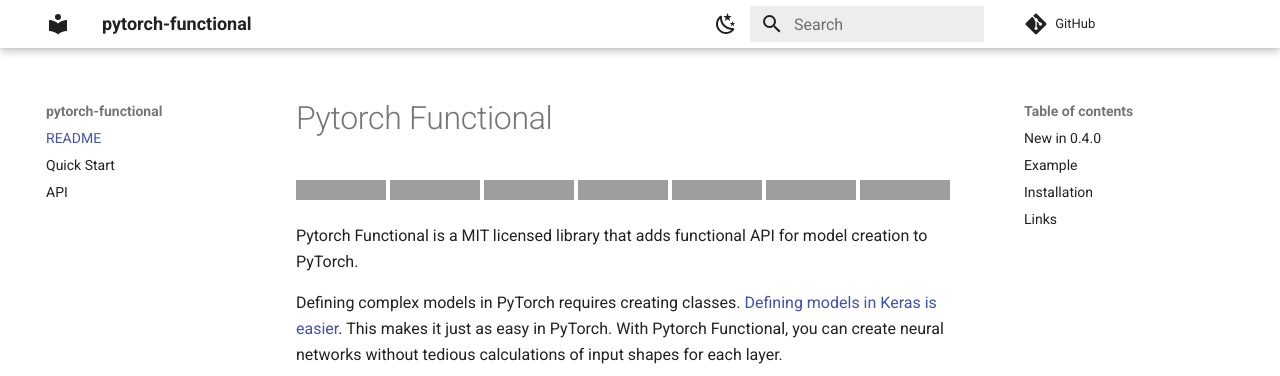
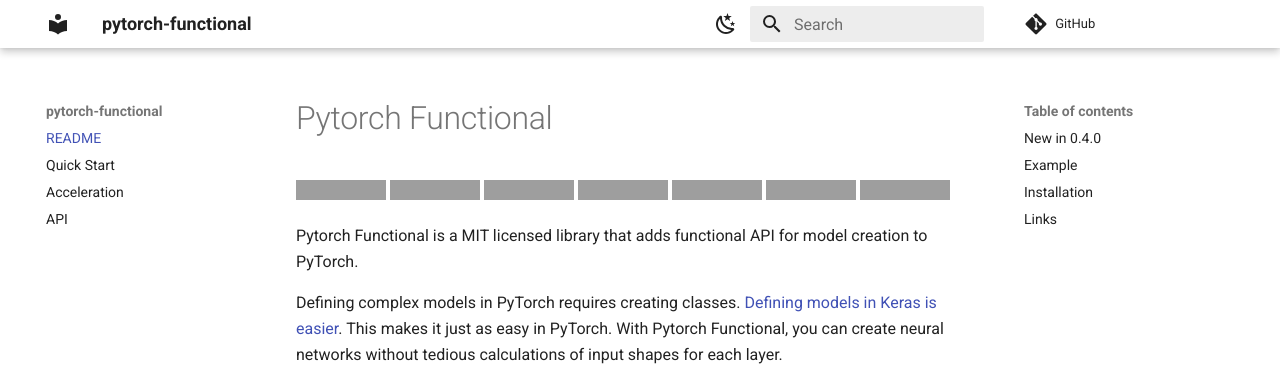
Before and after one commit to sjmikler/pytorch-symbolic, an MkDocs documentation site: the page built from docs/README.md, in a window 1280 px wide. Shown: the top 376 px of the page. Built offline with MkDocs 1.6.1 and Material for MkDocs 9.7.7, drawn with Linux system fonts in a browser that asks for light colours; comment, search, counter and statistics services are not loaded; grey boxes are pictures that could not be loaded.

Commit message:
Add new docs page

```diff
--- a/mkdocs.yml
+++ b/mkdocs.yml
@@ -4,6 +4,7 @@
 nav:
     - README: README.md
     - quick_start.md
+    - acceleration.md
     - api.md
 
 copyright:
```
